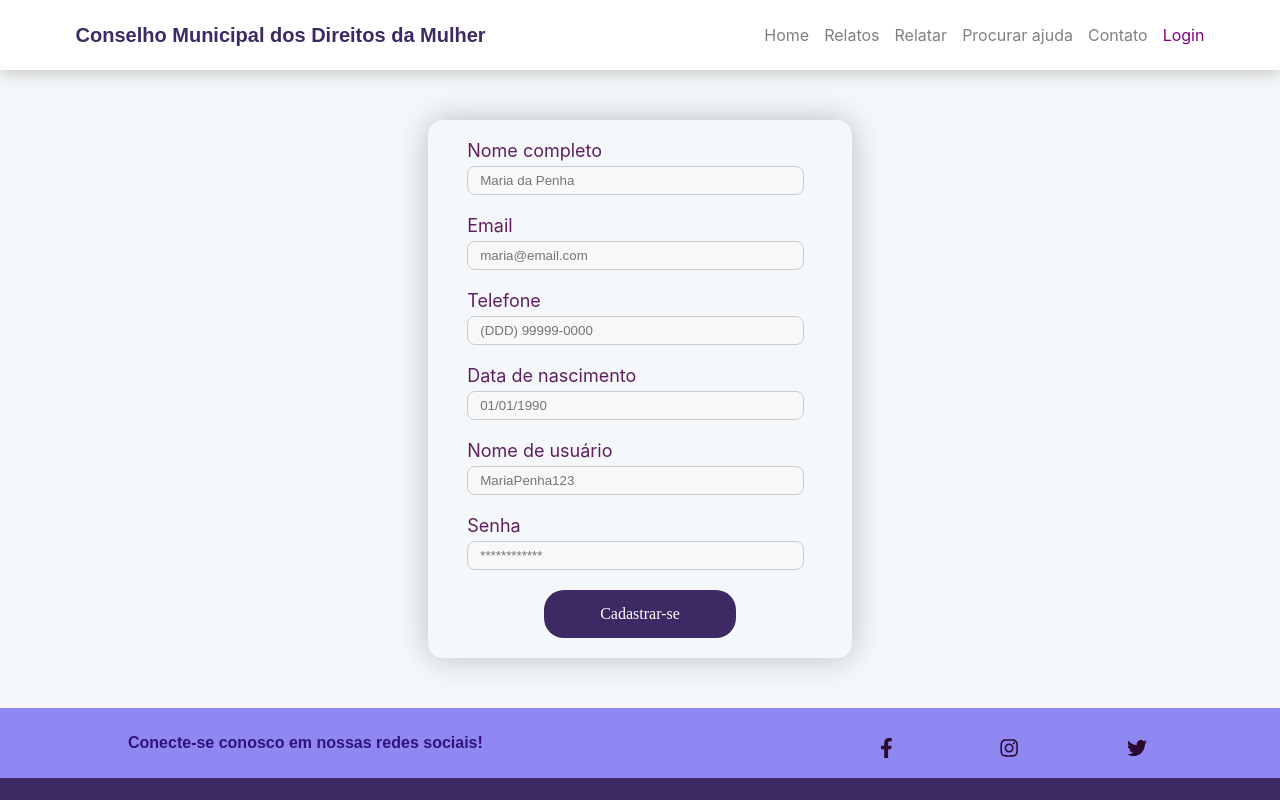
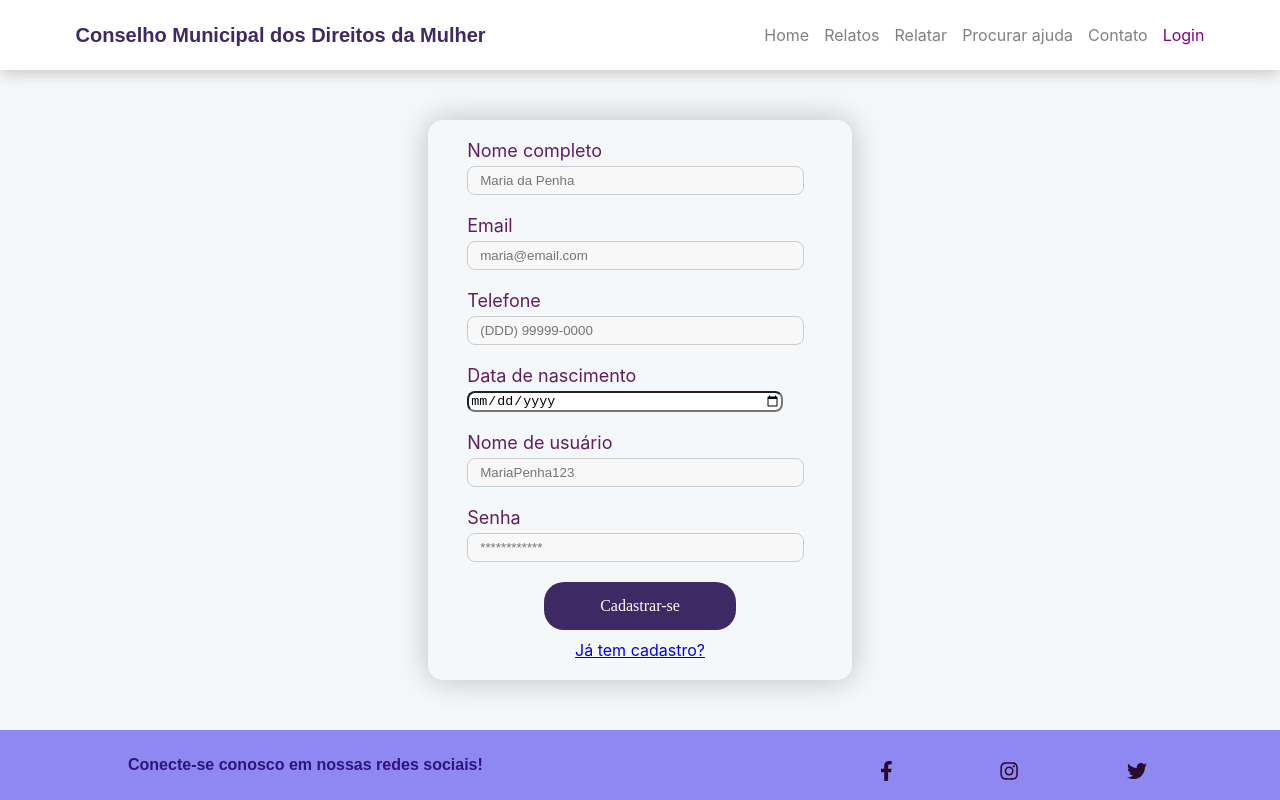
Before and after one commit to uniamerica/CMDM-front, a React (Create React App) app: page /Cadastro in a window 1280 px wide. Shown: the top 800 px of the page. Built offline with nearby package versions, Linux system fonts and the light colour scheme.

Commit message:
integration to API and adjusts on CSS

```diff
--- a/src/pages/Cadastro.jsx
+++ b/src/pages/Cadastro.jsx
@@ -2,82 +2,89 @@ import React, { useState } from 'react'
 import Header from '../components/Header/Header'
 
 import styles from '../styles/Cadastro.module.css'
+import api from '../api/api'
+import Titulo from '../components/Relatos/Titulo'
 
 export default function Cadstro() {
-    const [user, setUser] = useState({})
+    const [newUser, setNewUser] = useState({})
 
     function handleChangeNome(props) {
-        setUser({...user,
+        setNewUser({...newUser,
             name: props.target.value
         })
     }
 
     function handleChangeEmail(props) {
-        setUser({...user,
+        setNewUser({...newUser,
             email: props.target.value
         })
     }
 
     function handleChangePhone(props) {
-        setUser({...user,
+        setNewUser({...newUser,
             phone: props.target.value
         })
     }
 
     function handleChangeBirth(props) {
-        setUser({...user,
+        setNewUser({...newUser,
             birth: props.target.value
         })
     }
 
     function handleChangeUsername(props) {
-        setUser({...user,
+        setNewUser({...newUser,
             username: props.target.value
         })
     }
 
     function handleChangePassword(props) {
-        setUser({...user,
+        setNewUser({...newUser,
             password: props.target.value
         })
     }
 
     function handleSubmit(event) {
-        console.log(user)
-
-        event.preventDefault();
+        api.post('/users', newUser)
     }
 
     return (
         <>
             <Header />
+            {/* <Titulo
+                titulo="Registre-se"
+                text="Faça seu cadastro para ter acesso a todas as funcionalidades da plataforma."
+            /> */}
             <div className={styles.formCadastro}>
                 <form onSubmit={handleSubmit}>
                     <div className={styles.formField}>
                         <label>Nome completo</label>
-                        <input id="name" type="text" name="name" placeholder="Maria da Penha" value={user.name} onChange={handleChangeNome}></input>
+                        <input id="name" type="text" name="name" placeholder="Maria da Penha" value={newUser.name} onChange={handleChangeNome}></input>
                     </div>
                     <div className={styles.formField}>
                         <label>Email</label>
-                        <input id="mail" type="text" name="mail" placeholder="maria@email.com" value={user.email} onChange={handleChangeEmail}></input>
+                        <input id="mail" type="text" name="mail" placeholder="maria@email.com" value={newUser.email} onChange={handleChangeEmail}></input>
                     </div>
                     <div className={styles.formField}>
                         <label>Telefone</label>
-                        <input id="phone" type="text" name="phone" placeholder="(DDD) 99999-0000" value={user.phone} onChange={handleChangePhone}></input>
+                        <input id="phone" type="text" name="phone" placeholder="(DDD) 99999-0000" value={newUser.phone} onChange={handleChangePhone}></input>
                     </div>
                     <div className={styles.formField}>
                         <label>Data de nascimento</label>
-                        <input id="birth" type="text" name="bith" placeholder="01/01/1990" value={user.birth} onChange={handleChangeBirth}></input>
+                        <input id="birth" type="date" name="birth" placeholder="01/01/1990" value={newUser.birth} onChange={handleChangeBirth}></input>
                     </div>
                     <div className={styles.formField}>
                         <label>Nome de usuário</label>
-                        <input id="username" type="text" name="username" placeholder="MariaPenha123" value={user.username} onChange={handleChangeUsername}></input>
+                        <input id="username" type="text" name="username" placeholder="MariaPenha123" value={newUser.username} onChange={handleChangeUsername}></input>
                     </div>
                     <div className={styles.formField}>
                         <label>Senha</label>
-                        <input id="password" type="text" name="password" placeholder="************" value={user.password} onChange={handleChangePassword}></input>
+                        <input id="password" type="text" name="password" placeholder="************" value={newUser.password} onChange={handleChangePassword}></input>
                     </div>
                     <button id="cadastroSubmit" type="submit" className={styles.submit}>Cadastrar-se</button>
+                    <a href="/login">
+                        Já tem cadastro?
+                    </a>
                 </form>
             </div>
         </>
--- a/src/styles/Cadastro.module.css
+++ b/src/styles/Cadastro.module.css
@@ -36,7 +36,7 @@ form {
 }
 
 .submit {
-    margin: 0px;
+    margin: 0 0 10px 0;
     font-family: 'sans-serif';
     font-size: 16px;
     padding: 15px;
```
